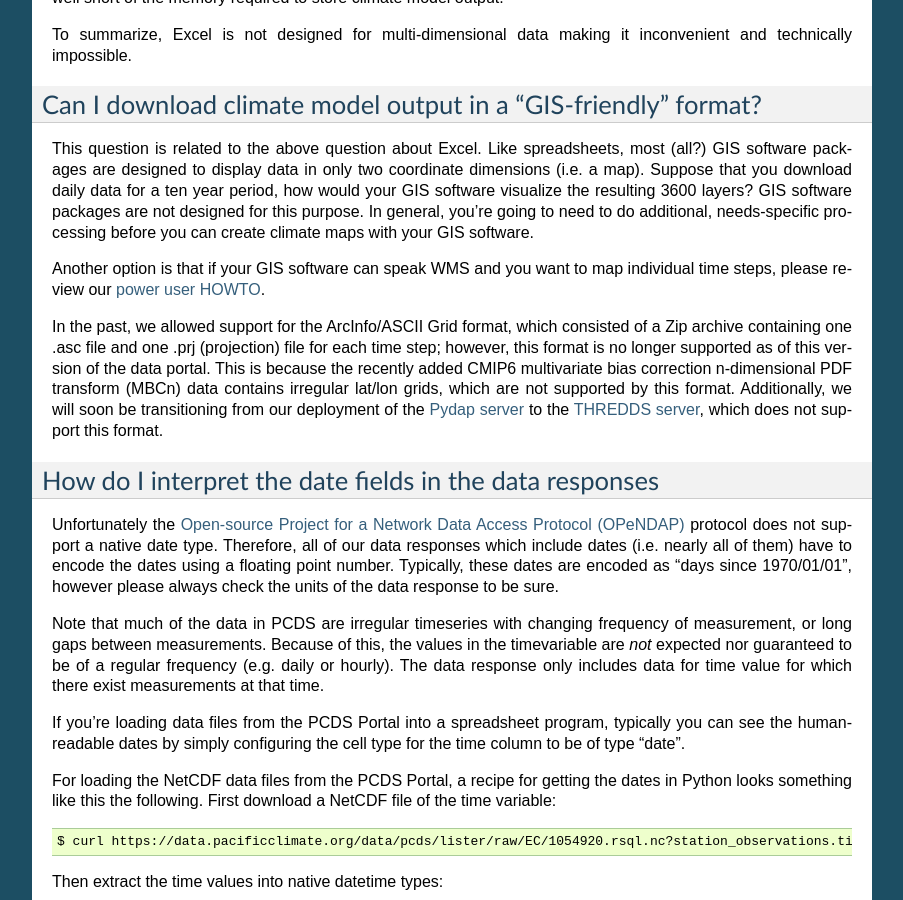
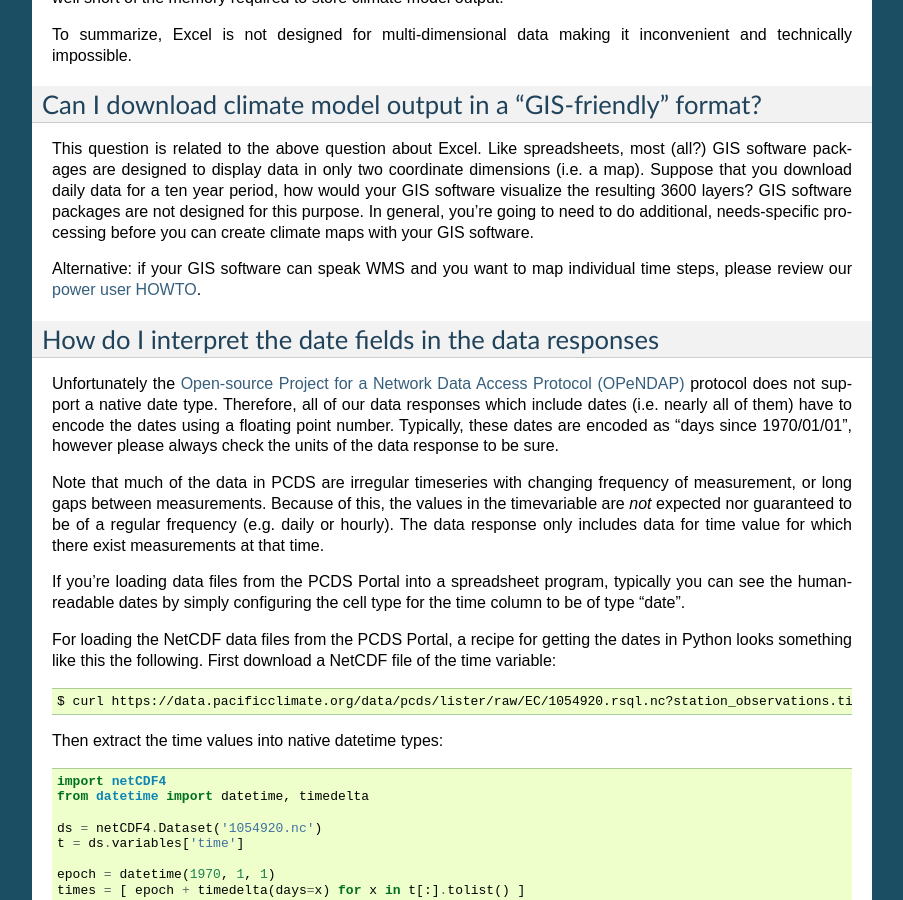
Before and after one commit to pacificclimate/pdp, a Sphinx documentation site: the page built from doc/source/faq.rst, in a window 1280 px wide and 900 px high, scrolled down 2241 px. Shown: the whole window, without its empty margins (198-1101 px from the left). Built offline with Sphinx 7.4.7, drawn with Linux system fonts in a browser that asks for light colours; pages that are not in the unit, such as notebooks, are missing from menus.

Commit message:
Revise wording in user docs

```diff
--- a/doc/source/faq.rst
+++ b/doc/source/faq.rst
@@ -114,9 +114,7 @@
 
 This question is related to the above question about Excel. Like spreadsheets, most (all?) GIS software packages are designed to display data in only two coordinate dimensions (i.e. a map). Suppose that you download daily data for a ten year period, how would your GIS software visualize the resulting 3600 layers? GIS software packages are not designed for this purpose. In general, you're going to need to do additional, needs-specific processing before you can create climate maps with your GIS software.
 
-Another option is that if your GIS software can speak WMS and you want to map individual time steps, please review our :ref:`power user HOWTO <power-user>`.
-
-In the past, we allowed support for the ArcInfo/ASCII Grid format, which consisted of a Zip archive containing one .asc file and one .prj (projection) file for each time step; however, this format is no longer supported as of this version of the data portal. This is because the recently added CMIP6 multivariate bias correction n-dimensional PDF transform (MBCn) data contains irregular lat/lon grids, which are not supported by this format. Additionally, we will soon be transitioning from our deployment of the `Pydap server <http://www.pydap.org/>`_ to the `THREDDS server <https://www.unidata.ucar.edu/software/tds/>`_, which does not support this format.
+Alternative: if your GIS software can speak WMS and you want to map individual time steps, please review our :ref:`power user HOWTO <power-user>`.
 
 How do I interpret the date fields in the data responses
 --------------------------------------------------------
--- a/doc/source/raster.rst
+++ b/doc/source/raster.rst
@@ -79,7 +79,7 @@
 Output Data Formats
 ^^^^^^^^^^^^^^^^^^^
 
-The climate coverage portals support two output formats. In the past, the portals supported the ArcInfo/ASCII Grid format, which consisted of a Zip archive containing one .asc file and one .prj (projection) file for each time step; however, this format is no longer supported as of this version of the data portal. This is because the recently added CMIP6 multivariate bias correction n-dimensional PDF transform (MBCn) data contains irregular lat/lon grids, which are not supported by this format. Additionally, we will soon be transitioning from our deployment of the `Pydap server <http://www.pydap.org/>`_ to the `THREDDS server <https://www.unidata.ucar.edu/software/tds/>`_, which does not support this format.
+The climate coverage portals support two output formats. We no longer support the ArcInfo/ASCII Grid format, which consisted of a Zip archive containing one .asc file and one .prj (projection) file for each time step. The recently added CMIP6 multivariate bias correction n-dimensional PDF transform (MBCn) data contains irregular lat/lon grids, which are not supported by this format. Additionally, we will soon be transitioning from our deployment of the `Pydap server <http://www.pydap.org/>`_ to the `THREDDS server <https://www.unidata.ucar.edu/software/tds/>`_, which does not support this format.
 
 NetCDF
 """"""
```
